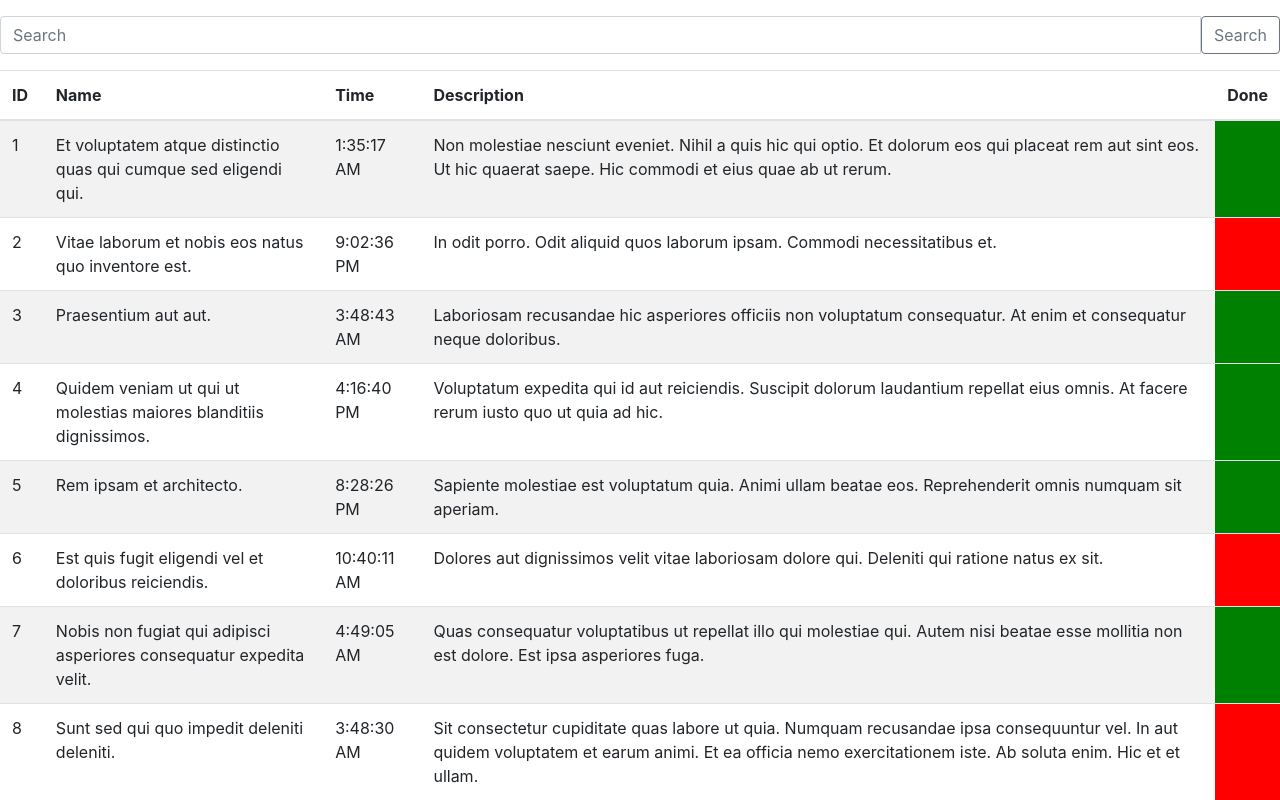
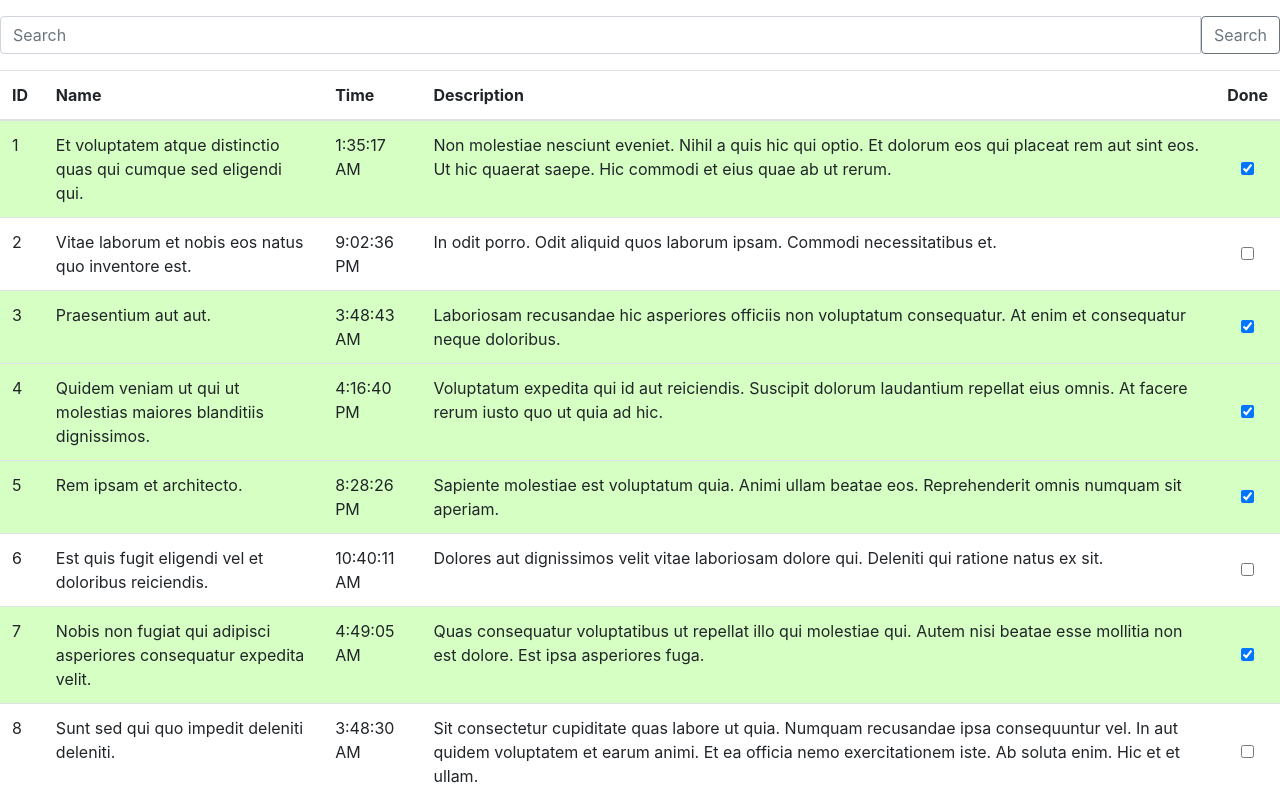
Before and after one commit to Staciie/Klymova_react-practice, a React (Create React App) app: page / in a window 1280 px wide. Shown: the top 800 px of the page. Built offline with nearby package versions, Linux system fonts and the light colour scheme.

Commit message:
Third task added

```diff
--- a/src/App.css
+++ b/src/App.css
@@ -37,22 +37,11 @@
   }
 }
 
-/* .table {
-  margin: 10px auto;
-  width: 98%;
-  border-collapse: collapse;
-  outline: 3px solid purple;
+.align-center {
+  text-align: center;
+  vertical-align: middle!important;
 }
 
-td, th {
-  border: 1px solid purple;
-  padding: 3px;
-} */
-
 .active {
-  background-color: green;
+  background-color: #a8ff857c;
 }
-
-.inactive {
-  background-color: red;
-}
--- a/src/components/Table/Table.js
+++ b/src/components/Table/Table.js
@@ -20,7 +20,7 @@ export class Table extends React.Component {
       />
     ));
     return (
-      <table className="table table-striped">
+      <table className="table">
         <tr>{this.props.nameValue}</tr>
         <thead>
           <Header />
--- a/src/components/Table/components/TableRow/Row.js
+++ b/src/components/Table/components/TableRow/Row.js
@@ -1,19 +1,30 @@
+/* eslint-disable react/no-access-state-in-setstate */
+/* eslint-disable react/no-unused-state */
+/* eslint-disable react/state-in-constructor */
 import React from 'react';
 
 // eslint-disable-next-line react/prefer-stateless-function
 export class Row extends React.Component {
+  state = { isChecked: this.props.done };
+
+  updateText = () => {
+    this.setState({ isChecked: !this.state.isChecked });
+  };
+
   render() {
-    const { id, name, time, desc, done } = this.props;
-    const status = done ? 'active' : 'inactive';
+    const { id, name, time, desc } = this.props;
+    const status = this.state.isChecked ? 'active' : 'inactive';
     const correctTime = new Date(time).toLocaleTimeString();
 
     return (
-      <tr>
+      <tr className={status}>
         <td>{id}</td>
         <td>{name}</td>
         <td>{correctTime}</td>
         <td>{desc}</td>
-        <td className={status} />
+        <td className="align-center">
+          <input type="checkbox" checked={this.state.isChecked} onChange={this.updateText} />
+        </td>
       </tr>
     );
   }
```
